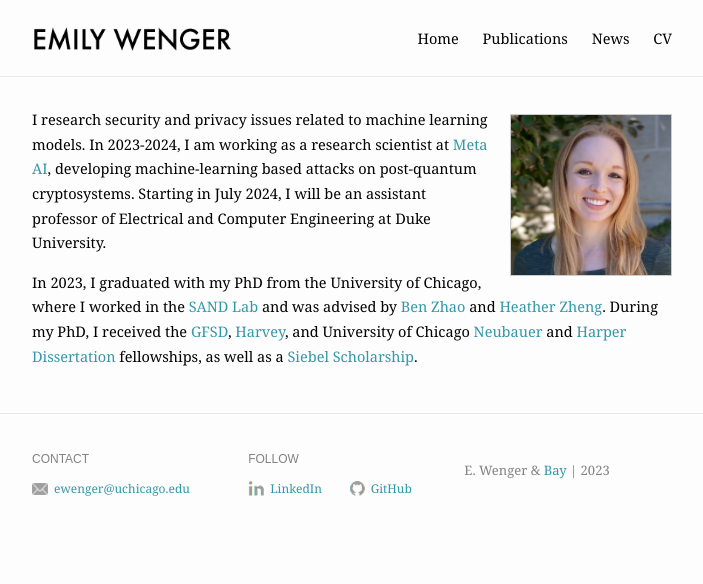
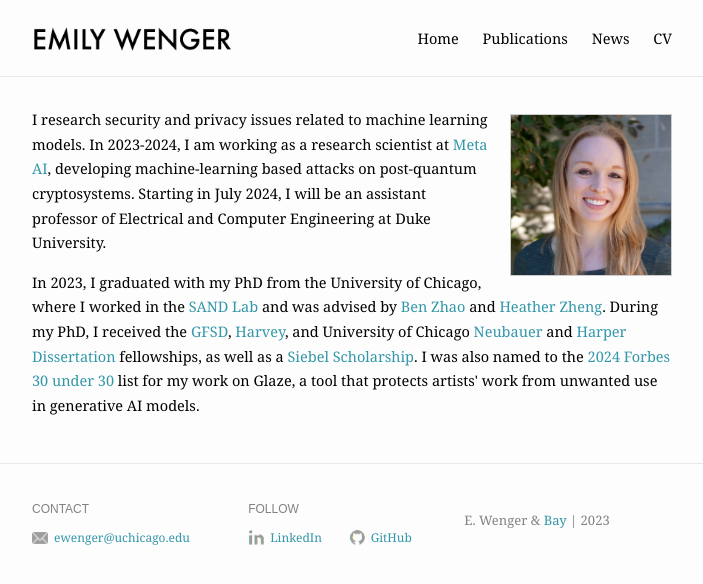
Before and after one commit to emilywenger/emilywenger.github.io, a Jekyll site: the page built from index.md, in a window 1280 px wide. Shown: the top 584 px of the page, without its empty margins (288-991 px from the left). Built offline with Jekyll 4.4.1, drawn with Linux system fonts in a browser that asks for light colours.

Commit message:
updated with forbes news

```diff
--- a/index.md
+++ b/index.md
@@ -9,5 +9,5 @@ profile_picture:
 I research security and privacy issues related to machine learning models. In 2023-2024, I am working as a research scientist at <a href="https://ai.meta.com/" target="_blank">Meta AI</a>, developing machine-learning based attacks on post-quantum cryptosystems. Starting in July 2024, I will be an assistant professor of Electrical and Computer Engineering at Duke University.
 
 <p>
-In 2023, I graduated with my PhD from the University of Chicago, where I worked in the <a href="http://sandlab.cs.uchicago.edu" target="_blank">SAND Lab</a> and was advised by <a href="http://people.cs.uchicago.edu/~ravenben/" target= "_blank">Ben Zhao</a> and <a href="http://people.cs.uchicago.edu/~htzheng/" target="_blank">Heather Zheng</a>. During my PhD, I received the <a href="https://stemfellowships.org/" target="_blank">GFSD</a>, <a href="https://msfdn.org/harveyfellows/overview/" target="_blank">Harvey</a>, and University of Chicago <a href="https://grad.uchicago.edu/fellowships/neubauer-fellows/" target="_blank">Neubauer</a> and <a href="https://physicalsciences.uchicago.edu/news/article/psd-recognizes-nine-students-with-a-william-rainey-harper-dissertation-fellowship-22/" target="_blank">Harper Dissertation</a> fellowships, as well as a <a href="https://www.siebelscholars.com/scholar-profile/3715/" target="_blank">Siebel Scholarship</a>.
+In 2023, I graduated with my PhD from the University of Chicago, where I worked in the <a href="http://sandlab.cs.uchicago.edu" target="_blank">SAND Lab</a> and was advised by <a href="http://people.cs.uchicago.edu/~ravenben/" target= "_blank">Ben Zhao</a> and <a href="http://people.cs.uchicago.edu/~htzheng/" target="_blank">Heather Zheng</a>. During my PhD, I received the <a href="https://stemfellowships.org/" target="_blank">GFSD</a>, <a href="https://msfdn.org/harveyfellows/overview/" target="_blank">Harvey</a>, and University of Chicago <a href="https://grad.uchicago.edu/fellowships/neubauer-fellows/" target="_blank">Neubauer</a> and <a href="https://physicalsciences.uchicago.edu/news/article/psd-recognizes-nine-students-with-a-william-rainey-harper-dissertation-fellowship-22/" target="_blank">Harper Dissertation</a> fellowships, as well as a <a href="https://www.siebelscholars.com/scholar-profile/3715/" target="_blank">Siebel Scholarship</a>. I was also named to the <a href="https://www.forbes.com/30-under-30/2024/consumer-technology" target="_blank">2024 Forbes 30 under 30</a> list for my work on Glaze, a tool that protects artists' work from unwanted use in generative AI models.
 </p>
```
Also changed, not shown: news.md (+3 -0 lines), publications.md (+1 -1 lines).
